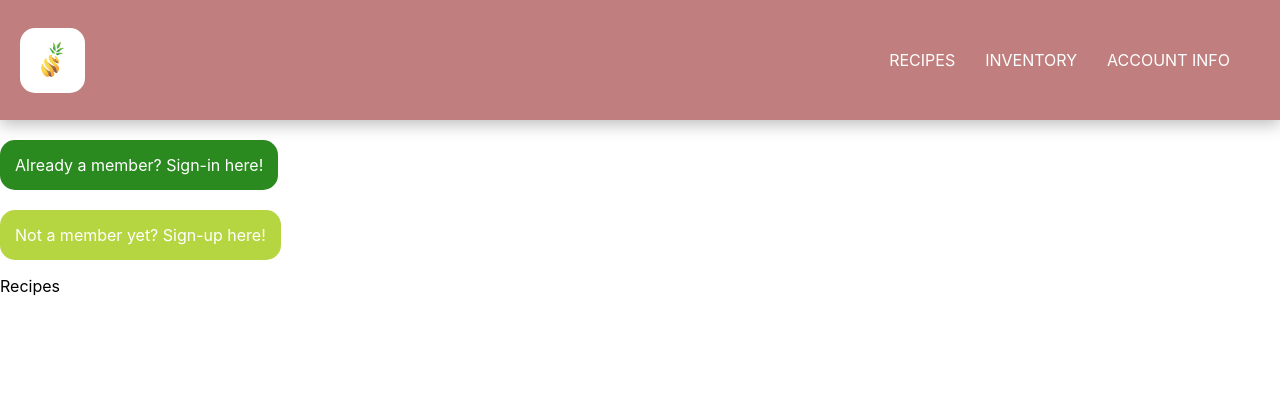
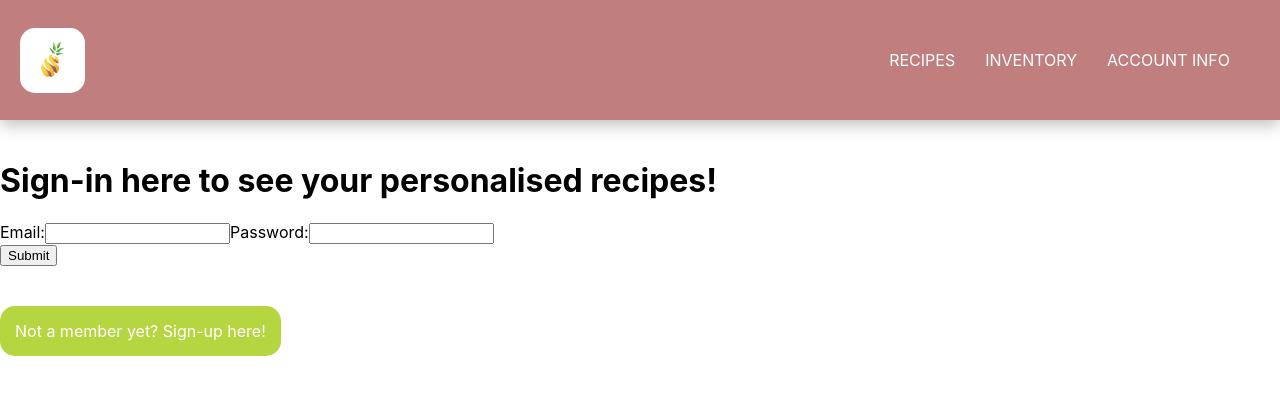
Before and after one commit to RyanJSmillie/ingredients-app, a React (Create React App) app: page / in a window 1280 px wide. Shown: the top 394 px of the page. Built offline with nearby package versions, Linux system fonts and the light colour scheme.

Commit message:
update to sign-in / sign-up

```diff
--- a/src/components/AccountInfo.js
+++ b/src/components/AccountInfo.js
@@ -1,5 +1,5 @@
 /* eslint-disable jsx-a11y/label-has-associated-control */
-import React from "react";
+import { React } from "react";
 
 function AccountInfo() {
   return (
--- a/src/components/Recipe.js
+++ b/src/components/Recipe.js
@@ -1,22 +1,24 @@
-import React from "react";
+import React, { useState } from "react";
 import { Link } from "react-router-dom";
+import SignIn from "./SignIn";
 import "../styles/signinup.css";
 
 function Recipe() {
+  const [token, setToken] = useState();
+
+  if (!token) {
     return (
       <div>
         <br />
-      <Link className="signin-link" to="/signin">
-        Already a member? Sign-in here!
-      </Link>
+        <SignIn setToken={setToken} className="signin-link" to="/signin" />
         <br />
         <br />
         <Link className="signup-link" to="/signup">
           Not a member yet? Sign-up here!
         </Link>
-      <p>Recipes</p>
       </div>
     );
   }
+}
 
 export default Recipe;
--- a/src/components/SignIn.js
+++ b/src/components/SignIn.js
@@ -3,8 +3,8 @@ import React from "react";
 
 function SignIn() {
   return (
-    <div>
-      <p>Sign-in here!</p>
+    <div className="signin-wrapper">
+      <h1>Sign-in here to see your personalised recipes!</h1>
       <form>
         <label>
           Email:
@@ -14,7 +14,11 @@ function SignIn() {
           Password:
           <input type="password" name="password" />
         </label>
-        <input type="submit" value="Submit" />
+        <div>
+          <button type="submit" value="Submit">
+            Submit
+          </button>
+        </div>
       </form>
     </div>
   );
--- a/src/utils/authContext.js
+++ /dev/null
@@ -1,5 +0,0 @@
-import { createContext } from "react";
-
-const AuthContext = createContext();
-
-export default AuthContext;
```
Also changed, not shown: src/utils/fakeLogin.js (deleted, +0 -30 lines). Lines whose indentation alone changed are shown as unchanged.
